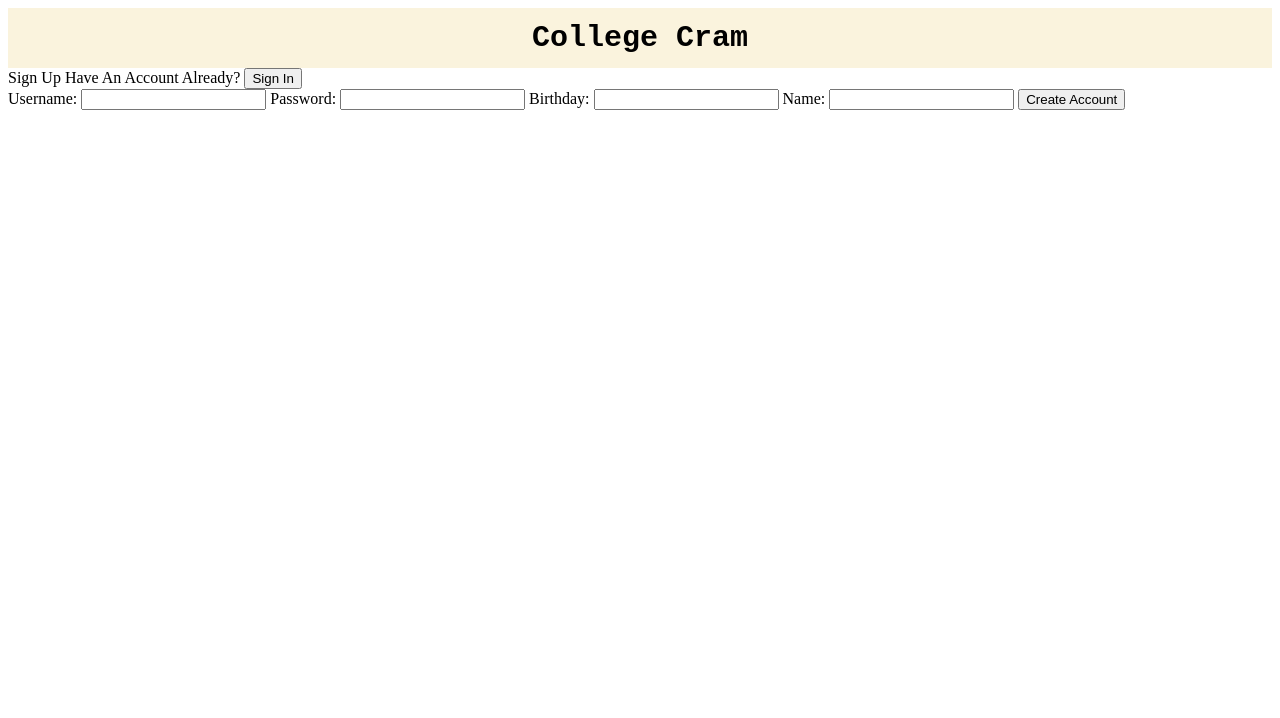
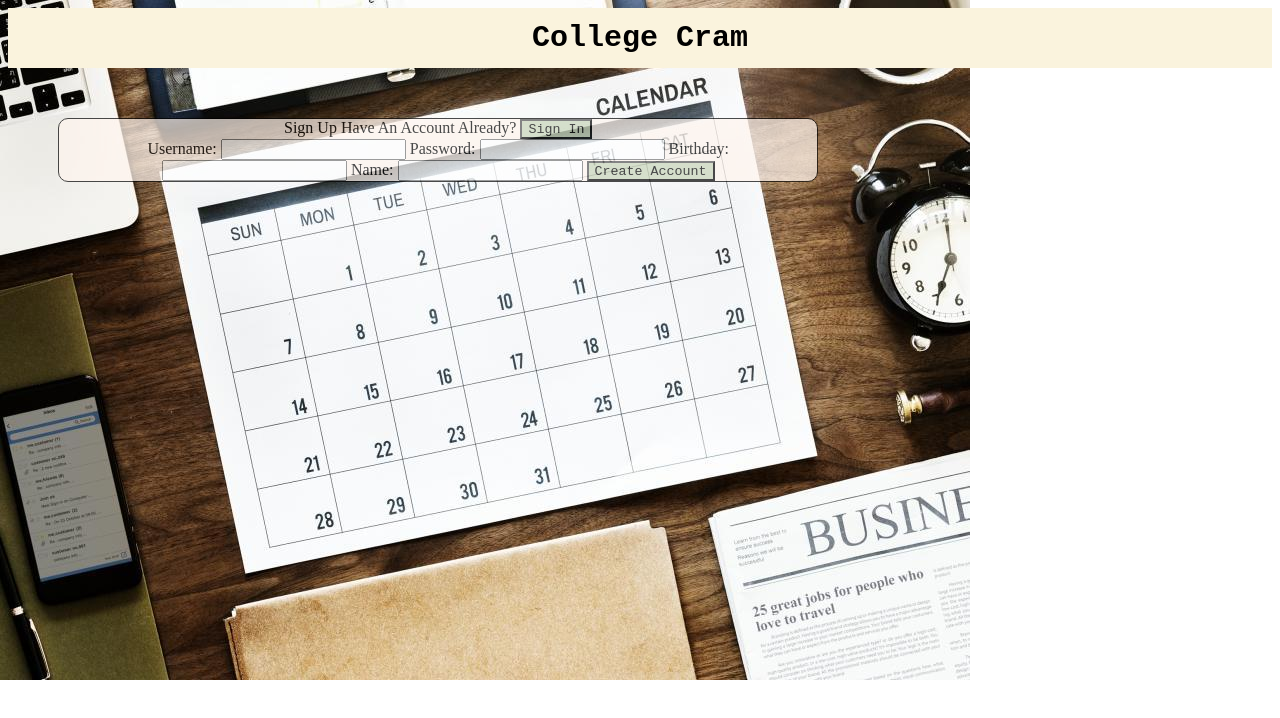
Before and after one commit to MajoretteKay/NullPointerException, a website: page index.html in a window 1280 px wide. Both pictures are taken after a click on the button "Sign Up". Drawn offline with nearby package versions, Linux system fonts and the light colour scheme.

Commit message:
Liza is mean CSS nazi

```diff
--- a/calendar.css
+++ b/calendar.css
@@ -24,3 +24,29 @@ header{
 #signin button:hover{
     background-color: #8fc0a9;
 }
+
+#signup{
+    text-align: center;
+    width: 60%;
+    margin: 50px;
+    border: 1px solid;
+    border-radius: 10px;
+    background-color: seashell;
+    opacity: .7;
+}
+
+#signup button{
+    block-size: 20px;
+    font-family: monospace;
+    color: #000000;
+    background-color: #c8d5b9;
+}
+
+#signup button:hover{
+    background-color: #8fc0a9;
+}
+
+body{
+    background-image: url("images/flat-lay-of-a-calendar-on-the-table.jpg");
+    background-repeat: no-repeat;
+}
```
